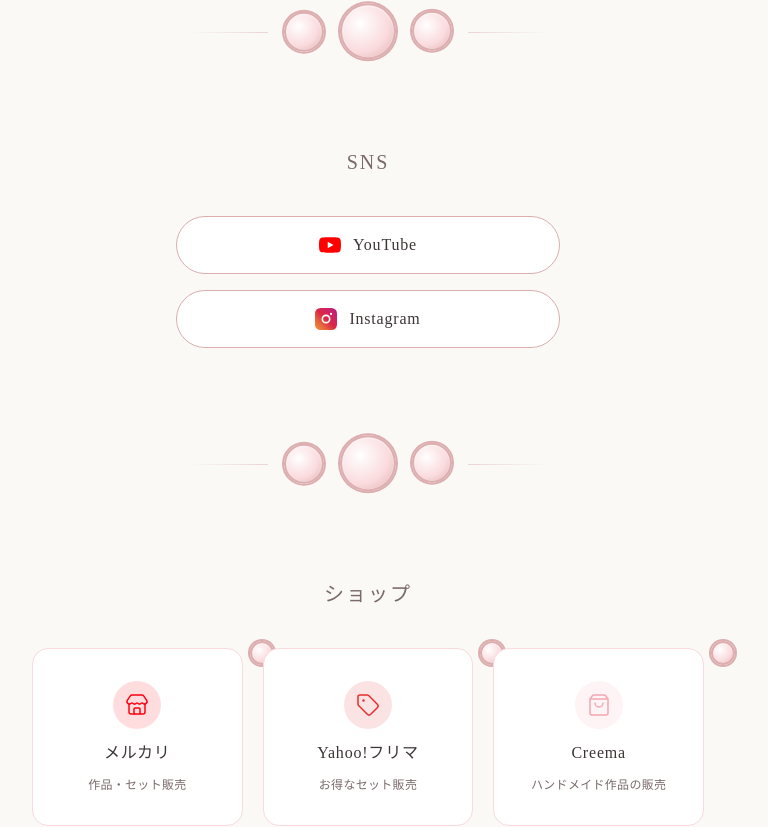
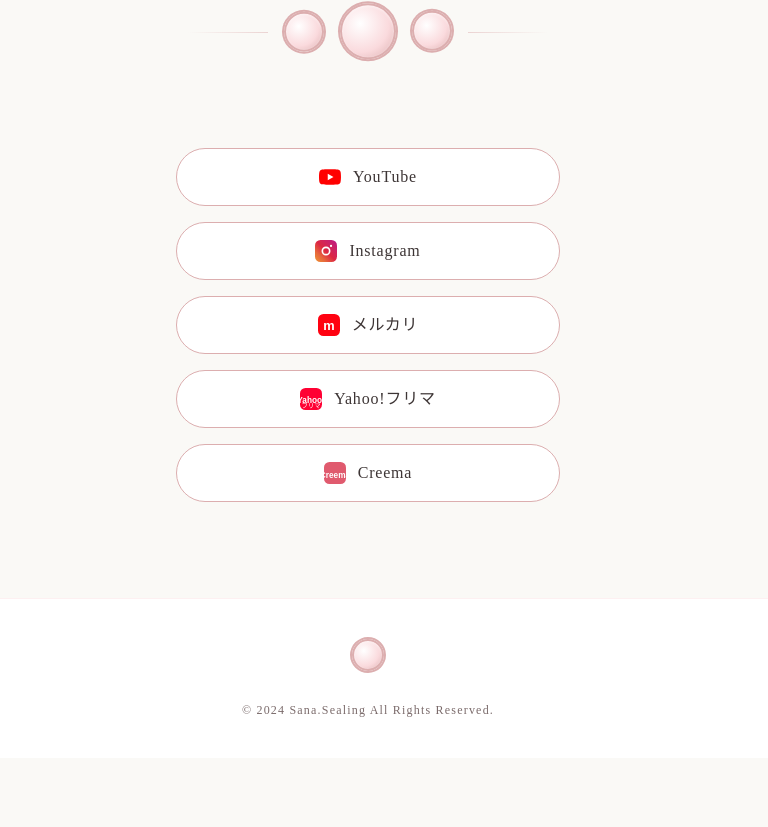
Before and after one commit to Ken-githab/sana-sealing, a Next.js app: page / in a window 1280 px wide. Shown: the part 740-1567 px from the top of the page, without its empty margins (272-1040 px from the left). After the commit the page ends 1498 px from the top, so only its background shows below. Built offline with nearby package versions, Linux system fonts and the light colour scheme.

Commit message:
feat: ショップリンクをSNSと同じスタイルに統合、セクション枠を廃止

```diff
--- a/src/app/page.tsx
+++ b/src/app/page.tsx
@@ -1,6 +1,5 @@
 import HeroSection from "@/components/HeroSection";
 import SnsLinks from "@/components/SnsLinks";
-import ShopLinks from "@/components/ShopLinks";
 import StampDivider from "@/components/StampDivider";
 import Footer from "@/components/Footer";
 
@@ -10,8 +9,6 @@
       <HeroSection />
       <StampDivider />
       <SnsLinks />
-      <StampDivider />
-      <ShopLinks />
       <Footer />
     </main>
   );
--- a/src/components/SnsLinks.tsx
+++ b/src/components/SnsLinks.tsx
@@ -41,18 +41,45 @@
   );
 }
 
+function MercariIcon({ size = 22 }: { size?: number }) {
+  return (
+    <svg width={size} height={size} viewBox="0 0 24 24" xmlns="http://www.w3.org/2000/svg">
+      <rect width="24" height="24" rx="6" fill="#FF0211" />
+      <text x="12" y="17" textAnchor="middle" fill="white" fontSize="14" fontWeight="bold" fontFamily="Arial, sans-serif">m</text>
+    </svg>
+  );
+}
+
+function YahooFrimaIcon({ size = 22 }: { size?: number }) {
+  return (
+    <svg width={size} height={size} viewBox="0 0 24 24" xmlns="http://www.w3.org/2000/svg">
+      <rect width="24" height="24" rx="6" fill="#FF0033" />
+      <text x="12" y="16" textAnchor="middle" fill="white" fontSize="9" fontWeight="bold" fontFamily="Arial, sans-serif">Yahoo!</text>
+      <text x="12" y="22" textAnchor="middle" fill="white" fontSize="7" fontFamily="Arial, sans-serif">フリマ</text>
+    </svg>
+  );
+}
+
+function CreemaIcon({ size = 22 }: { size?: number }) {
+  return (
+    <svg width={size} height={size} viewBox="0 0 24 24" xmlns="http://www.w3.org/2000/svg">
+      <rect width="24" height="24" rx="6" fill="#E05A6E" />
+      <text x="12" y="17" textAnchor="middle" fill="white" fontSize="9" fontWeight="bold" fontFamily="Arial, sans-serif">Creema</text>
+    </svg>
+  );
+}
+
 const links = [
   { label: "YouTube", href: "https://www.youtube.com/@sanasealing", icon: YoutubeIcon },
   { label: "Instagram", href: "https://www.instagram.com/sana.sealing", icon: InstagramIcon },
+  { label: "メルカリ", href: "https://jp.mercari.com/user/profile/231184001", icon: MercariIcon },
+  { label: "Yahoo!フリマ", href: "https://paypayfleamarket.yahoo.co.jp/user/p11177500", icon: YahooFrimaIcon },
+  { label: "Creema", href: "https://www.creema.jp/c/sana_sealing/item/onsale", icon: CreemaIcon },
 ];
 
 export default function SnsLinks() {
   return (
     <section className="px-4 py-16">
-      <h2 className="mb-10 text-center font-serif text-xl font-light tracking-widest text-text-sub">
-        SNS
-      </h2>
-
       <div className="mx-auto flex max-w-sm flex-col gap-4">
         {links.map(({ label, href, icon: Icon }) => (
           <motion.a
```
